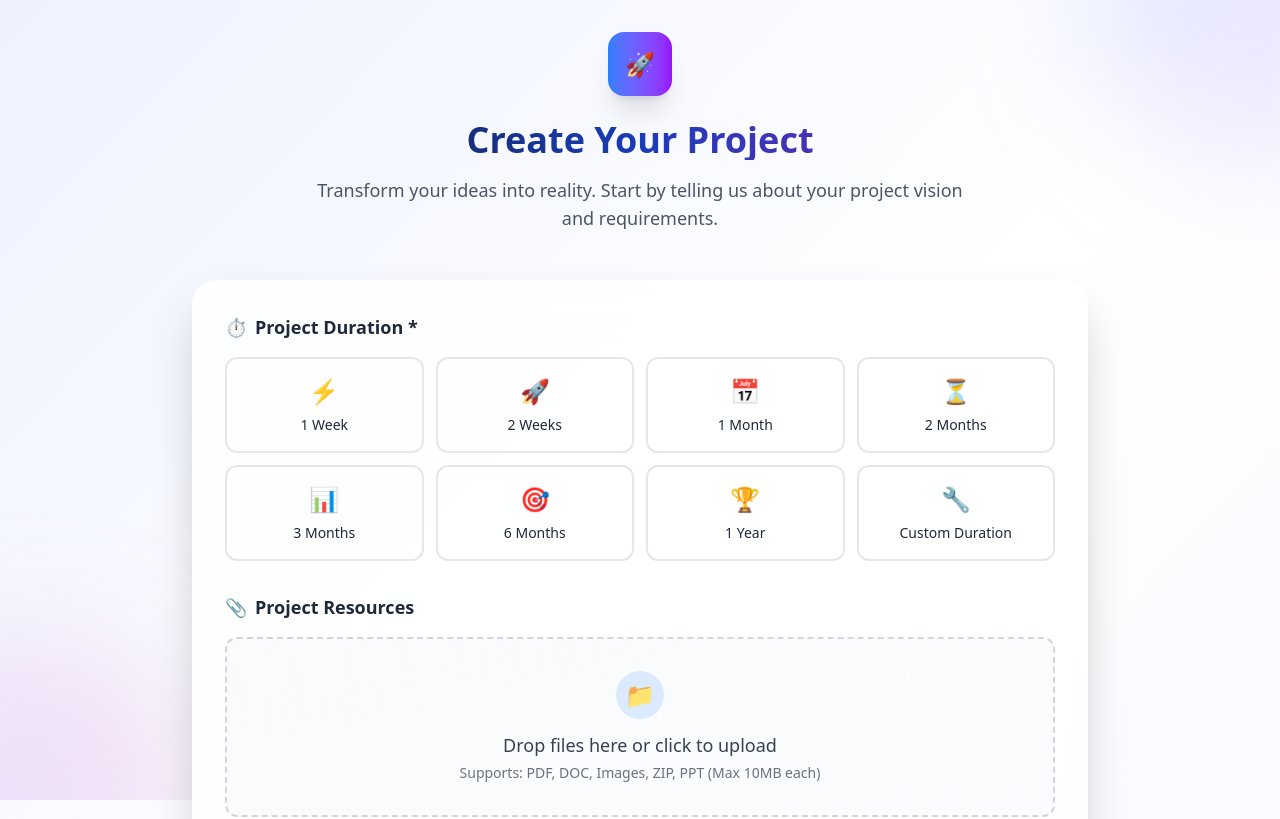
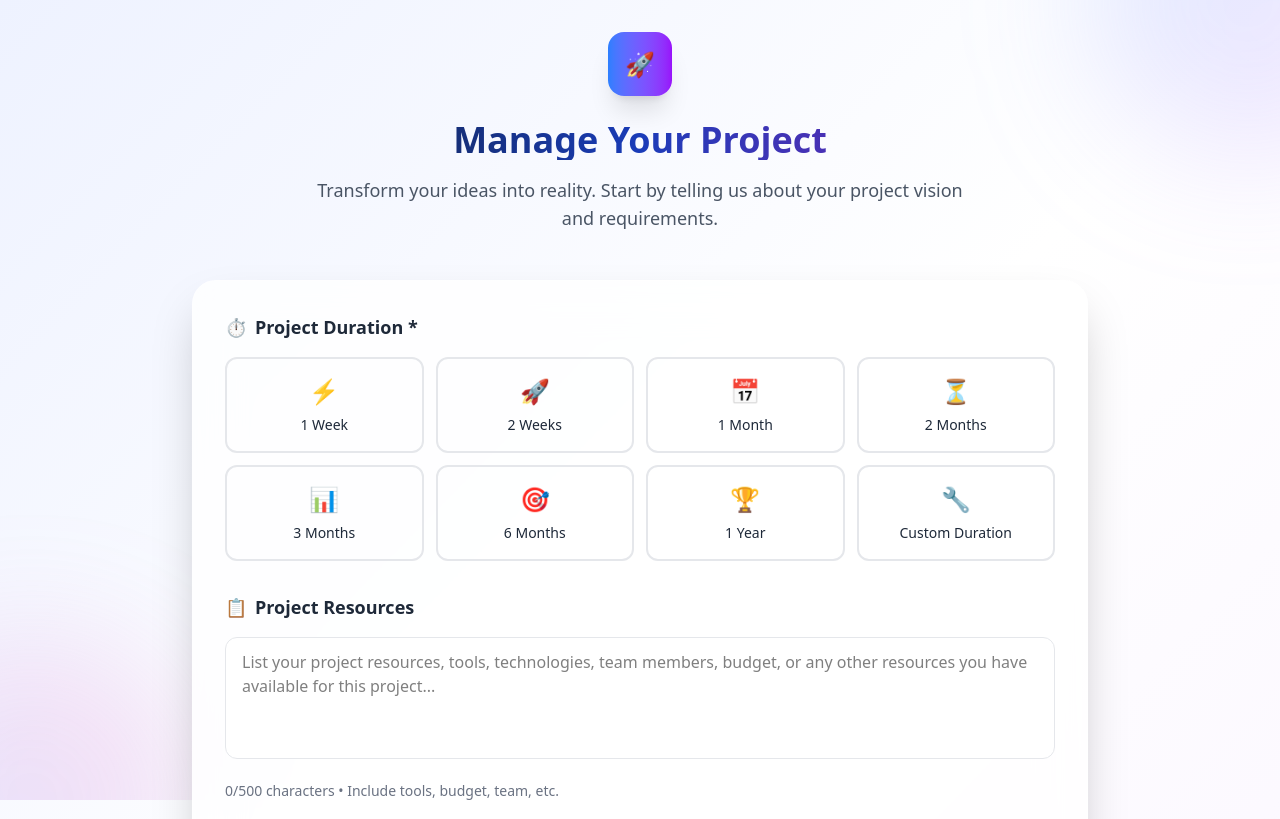
Before and after one commit to NicolasFrouin/hackaton-services, a React (Vite) app in the folder front/: page / in a window 1280 px wide. Shown: the top 819 px of the page. Built offline with nearby package versions, Linux system fonts and the light colour scheme.

Commit message:
refactor: change resources input from file upload to text area and update related logic

```diff
--- a/front/src/App.tsx
+++ b/front/src/App.tsx
@@ -2,14 +2,14 @@ import { useState } from 'react';
 
 interface ProjectFormData {
   duration: string;
-  resources: FileList | null;
+  resources: string;
   description: string;
 }
 
 export default function App() {
   const [formData, setFormData] = useState<ProjectFormData>({
     duration: '',
-    resources: null,
+    resources: '',
     description: ''
   });
   const [isLoading, setIsLoading] = useState(false);
@@ -32,8 +32,8 @@ export default function App() {
     if (error) setError('');
   };
 
-  const handleResourcesChange = (e: React.ChangeEvent<HTMLInputElement>) => {
-    setFormData({ ...formData, resources: e.target.files });
+  const handleResourcesChange = (e: React.ChangeEvent<HTMLTextAreaElement>) => {
+    setFormData({ ...formData, resources: e.target.value });
     if (error) setError('');
   };
 
@@ -59,7 +59,7 @@ export default function App() {
       setSuccess(true);
       setTimeout(() => {
         setSuccess(false);
-        setFormData({ duration: '', resources: null, description: '' });
+        setFormData({ duration: '', resources: '', description: '' });
       }, 3000);
     } catch (err) {
       console.error(err);
@@ -70,7 +70,7 @@ export default function App() {
   };
 
   const handleReset = () => {
-    setFormData({ duration: '', resources: null, description: '' });
+    setFormData({ duration: '', resources: '', description: '' });
     setError('');
     setSuccess(false);
   };
@@ -90,7 +90,7 @@ export default function App() {
             <span className="text-2xl">🚀</span>
           </div>
           <h1 className="text-4xl font-bold bg-gradient-to-r from-gray-900 via-blue-800 to-purple-800 bg-clip-text text-transparent mb-4">
-            Create Your Project
+            Manage Your Project
           </h1>
           <p className="text-lg text-gray-600 max-w-2xl mx-auto">
             Transform your ideas into reality. Start by telling us about your project vision and requirements.
@@ -126,52 +126,23 @@ export default function App() {
               </div>
             </div>
 
-            {/* File Upload */}
+            {/* Resources Text Field */}
             <div className="space-y-4">
               <label className="text-lg font-semibold text-gray-800 flex items-center gap-2">
-                <span className="text-green-500">📎</span>
+                <span className="text-green-500">📋</span>
                 Project Resources
               </label>
-              <div className="relative">
-                <input
-                  type="file"
-                  id="resources"
-                  onChange={handleResourcesChange}
-                  multiple
-                  accept=".pdf,.doc,.docx,.txt,.png,.jpg,.jpeg,.zip,.ppt,.pptx"
-                  className="absolute inset-0 w-full h-full opacity-0 cursor-pointer"
-                />
-                <div className="border-2 border-dashed border-gray-300 rounded-xl p-8 text-center hover:border-blue-400 transition-colors duration-200 bg-gradient-to-br from-gray-50 to-blue-50/30">
-                  <div className="flex flex-col items-center space-y-3">
-                    <div className="w-12 h-12 bg-blue-100 rounded-full flex items-center justify-center">
-                      <span className="text-2xl">📁</span>
-                    </div>
-                    <div>
-                      <p className="text-lg font-medium text-gray-700">
-                        {formData.resources && formData.resources.length > 0
-                          ? `${formData.resources.length} file(s) selected`
-                          : 'Drop files here or click to upload'
-                        }
-                      </p>
-                      <p className="text-sm text-gray-500 mt-1">
-                        Supports: PDF, DOC, Images, ZIP, PPT (Max 10MB each)
-                      </p>
-                    </div>
-                  </div>
-                </div>
-              </div>
-              {formData.resources && formData.resources.length > 0 && (
-                <div className="flex flex-wrap gap-2">
-                  {Array.from(formData.resources).map((file, index) => (
-                    <span
-                      key={index}
-                      className="inline-flex items-center px-3 py-1 rounded-full text-sm bg-blue-100 text-blue-800"
-                    >
-                      📄 {file.name}
-                    </span>
-                  ))}
-                </div>
-              )}
+              <textarea
+                id="resources"
+                value={formData.resources}
+                onChange={handleResourcesChange}
+                placeholder="List your project resources, tools, technologies, team members, budget, or any other resources you have available for this project..."
+                rows={4}
+                className="w-full px-4 py-3 border border-gray-200 rounded-xl focus:ring-2 focus:ring-blue-500 focus:border-transparent transition-all duration-200 resize-none bg-white/70 backdrop-blur-sm"
+              />
+              <p className="text-sm text-gray-500">
+                {formData.resources.length}/500 characters • Include tools, budget, team, etc.
+              </p>
             </div>
 
             {/* Description */}
@@ -222,11 +193,11 @@ export default function App() {
                       <circle className="opacity-25" cx="12" cy="12" r="10" stroke="currentColor" strokeWidth="4"></circle>
                       <path className="opacity-75" fill="currentColor" d="M4 12a8 8 0 018-8V0C5.373 0 0 5.373 0 12h4zm2 5.291A7.962 7.962 0 014 12H0c0 3.042 1.135 5.824 3 7.938l3-2.647z"></path>
                     </svg>
-                    Creating Project...
+                    Managing Project...
                   </span>
                 ) : (
                   <span className="flex items-center justify-center gap-2">
-                    🚀 Create Project
+                    🚀 Manage your Project
                   </span>
                 )}
               </button>
```
